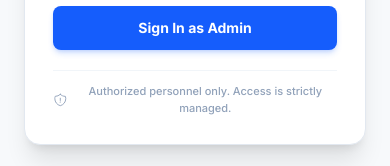
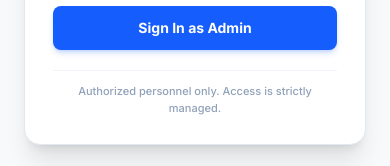
Before and after one commit to 9125aditya/Hording-dashboard, a Next.js app: page /login in a window 390 px wide. Shown: the part 530-696 px from the top of the page. Built offline with nearby package versions, Linux system fonts and the light colour scheme.

Commit message:
Remove shield icon from Admin Login button in navbar and mobile menu

```diff
--- a/src/app/(auth)/login/page.tsx
+++ b/src/app/(auth)/login/page.tsx
@@ -6,8 +6,7 @@ import {
   LockClosedIcon,
   UserCircleIcon,
   EyeIcon,
-  EyeSlashIcon,
-  ShieldExclamationIcon
+  EyeSlashIcon
 } from "@heroicons/react/24/outline";
 
 export default function LoginPage() {
@@ -165,8 +164,7 @@ export default function LoginPage() {
         </button>
 
         {/* Security Notice */}
-        <div className="pt-3 border-t border-slate-100 flex items-center justify-center gap-1.5 text-center text-slate-400">
-          <ShieldExclamationIcon className="h-4 w-4 text-slate-400" />
+        <div className="pt-3 border-t border-slate-100 flex items-center justify-center text-center text-slate-400">
           <p className="text-[11px] font-medium">
             Authorized personnel only. Access is strictly managed.
           </p>
--- a/src/frontend/components/PublicMobileMenu.tsx
+++ b/src/frontend/components/PublicMobileMenu.tsx
@@ -2,7 +2,7 @@
 
 import { useState, useEffect } from "react";
 import Link from "next/link";
-import { Bars3Icon, XMarkIcon, Squares2X2Icon, BriefcaseIcon, HomeIcon, ArrowRightOnRectangleIcon, ShieldCheckIcon } from "@heroicons/react/24/outline";
+import { Bars3Icon, XMarkIcon, Squares2X2Icon, BriefcaseIcon, HomeIcon, ArrowRightOnRectangleIcon } from "@heroicons/react/24/outline";
 import { logout } from "@/backend/actions/auth-actions";
 import { clearTabSession } from "@/frontend/components/TabSessionManager";
 
@@ -122,9 +122,8 @@ export default function PublicMobileMenu({
                 <Link
                   href="/login"
                   onClick={() => setIsOpen(false)}
-                  className="flex items-center justify-center gap-2 w-full h-11 rounded-full border border-slate-200 text-slate-700 text-sm font-bold hover:bg-slate-50 transition-colors"
+                  className="flex items-center justify-center w-full h-11 rounded-full border border-slate-200 text-slate-700 text-sm font-bold hover:bg-slate-50 transition-colors"
                 >
-                  <ShieldCheckIcon className="h-4 w-4 text-slate-500" />
                   <span>Admin Login</span>
                 </Link>
               )}
--- a/src/frontend/components/PublicUserNav.tsx
+++ b/src/frontend/components/PublicUserNav.tsx
@@ -4,7 +4,7 @@ import { useState, useRef, useEffect, useTransition } from "react";
 import Link from "next/link";
 import { logout } from "@/backend/actions/auth-actions";
 import { clearTabSession } from "@/frontend/components/TabSessionManager";
-import { ArrowRightOnRectangleIcon, Squares2X2Icon, UserCircleIcon, ChevronDownIcon, ArrowPathIcon, ShieldCheckIcon } from "@heroicons/react/24/outline";
+import { ArrowRightOnRectangleIcon, Squares2X2Icon, UserCircleIcon, ChevronDownIcon, ArrowPathIcon } from "@heroicons/react/24/outline";
 
 interface PublicUserNavProps {
   user: {
@@ -42,9 +42,8 @@ export default function PublicUserNav({ user, isAdmin }: PublicUserNavProps) {
     return (
       <Link
         href="/login"
-        className="h-10 px-4 rounded-full border border-slate-200 bg-white text-slate-800 text-[13px] font-bold flex items-center gap-1.5 hover:bg-slate-50 hover:border-slate-300 transition-colors shadow-xs ml-1"
+        className="h-10 px-4 rounded-full border border-slate-200 bg-white text-slate-800 text-[13px] font-bold flex items-center justify-center hover:bg-slate-50 hover:border-slate-300 transition-colors shadow-xs ml-1"
       >
-        <ShieldCheckIcon className="h-4 w-4 text-slate-500" />
         <span>Admin Login</span>
       </Link>
     );
```
